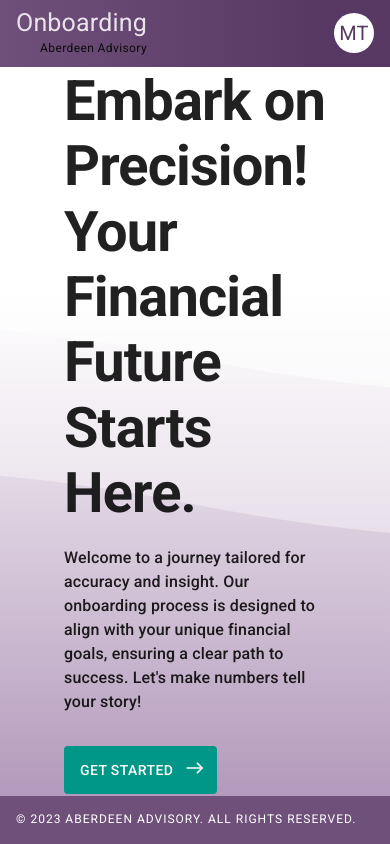
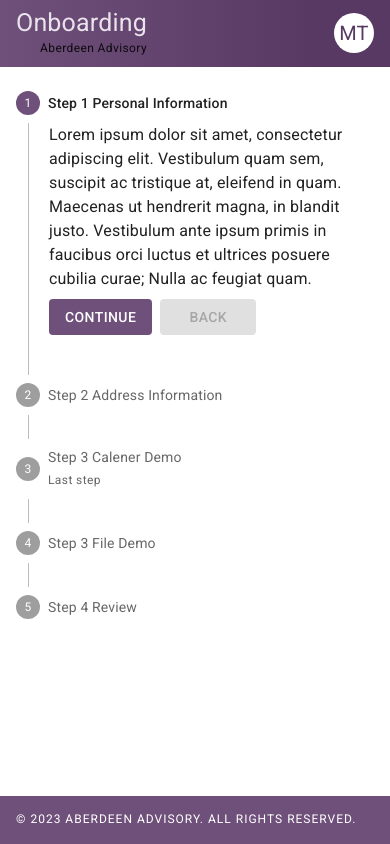
Before and after one commit to jwrigh26/poc-onboarding, a React (Vite) app: page / in a window 390 px wide. Built offline with nearby package versions, Linux system fonts and the light colour scheme.

Commit message:
WIP Mobile Stepper

```diff
--- a/src/App.jsx
+++ b/src/App.jsx
@@ -3,7 +3,7 @@ import Box from '@mui/material/Box';
 import FooterContent from 'components/Footer';
 import HeaderContent from 'components/Header';
 import Stack from '@mui/material/Stack';
-import POC from 'modules/POC/POC';
+import POCWizzard from 'modules/POC/POCWizzard';
 //
 import ColorPalette from 'components/ColorPalette';
 
@@ -29,7 +29,7 @@ function App() {
               <HeaderContent />
             </Header>
             <Main>
-              <POC />
+              <POCWizzard />
               {/* <ColorPalette /> */}
             </Main>
             <FooterWrapper>
--- a/src/components/Waves.jsx
+++ b/src/components/Waves.jsx
@@ -34,7 +34,8 @@ const WaveWrapper = styled((props) => <div {...props} />)(({ theme }) => ({
   width: '100%',
   height: '100%',
   backgroundColor: theme.palette.background.paper,
+  // background: `url(${waves}) no-repeat bottom`,
   background: `
-      linear-gradient(to bottom, rgba(255,255,255, 1) 30%, rgba(255,255,255,0) 100%),
+      linear-gradient(to bottom, rgba(255,255,255, 1) 20%, rgba(255,255,255,0) 100%),
       url(${waves}) no-repeat bottom/cover`,
 }));
--- a/src/modules/POC/POC.jsx
+++ b/src/modules/POC/POC.jsx
@@ -12,7 +12,7 @@ export default function POC() {
       <POCGrid>
         <Stack>
           <Title>Embark on Precision! Your Financial Future Starts Here.</Title>
-          <Wrapper>
+          <Content>
             <Subtitle>
               Welcome to a journey tailored for accuracy and insight. Our
               onboarding process is designed to align with your unique financial
@@ -21,14 +21,15 @@ export default function POC() {
             </Subtitle>
             <Button
               color="secondary"
+              variant="contained"
               sx={{ width: 'max-content', height: '48px' }}
               endIcon={
-                <EastIcon sx={{ mb: '3px', ml: '4px' }} fontSize="small" />
+                <EastIcon sx={{ mb: '2px', ml: '4px' }} fontSize="small" />
               }
             >
               Get Started
             </Button>
-          </Wrapper>
+          </Content>
         </Stack>
       </POCGrid>
     </Waves>
@@ -75,7 +76,7 @@ const POCGrid = styled((props) => <Box component="main" {...props} />)(
   })
 );
 
-const Wrapper = styled((props) => <Box {...props} />)(({ theme }) => ({
+const Content = styled((props) => <Box {...props} />)(({ theme }) => ({
   display: 'flex',
   alignItems: 'flex-start',
   justifyContent: 'flex-start',
--- /dev/null
+++ b/src/modules/POC/POCStep1.jsx
@@ -0,0 +1,49 @@
+import Box from '@mui/material/Box';
+import Button from 'components/Button';
+import PropTypes from 'prop-types';
+import Typography from '@mui/material/Typography';
+
+export default function POCStep1({
+  index,
+  onBack: handleBack,
+  onNext: handleNext,
+  totalSteps,
+}) {
+  return (
+    <>
+      <Typography>{description}</Typography>
+      <Box sx={{ mb: 2 }}>
+        <div>
+          <Button
+            variant="contained"
+            onClick={handleNext}
+            sx={{ mt: 1, mr: 1 }}
+          >
+            {index === totalSteps ? 'Finish' : 'Continue'}
+          </Button>
+          <Button
+            disabled={index === 0}
+            onClick={handleBack}
+            sx={{ mt: 1, mr: 1 }}
+          >
+            Back
+          </Button>
+        </div>
+      </Box>
+    </>
+  );
+}
+
+POCStep1.propTypes = {
+  index: PropTypes.number.isRequired,
+  onBack: PropTypes.func.isRequired,
+  onNext: PropTypes.func.isRequired,
+  totalSteps: PropTypes.number.isRequired,
+};
+
+const description = `
+    Lorem ipsum dolor sit amet, consectetur adipiscing elit. Vestibulum
+    quam sem, suscipit ac tristique at, eleifend in quam. Maecenas ut
+    hendrerit magna, in blandit justo. Vestibulum ante ipsum primis in
+    faucibus orci luctus et ultrices posuere cubilia curae; Nulla ac
+    feugiat quam.`;
--- /dev/null
+++ b/src/modules/POC/POCWizzard.jsx
@@ -0,0 +1,159 @@
+import { useState } from 'react';
+import { styled } from '@mui/material/styles';
+import Box from '@mui/material/Box';
+import Button from 'components/Button';
+import Stepper from '@mui/material/Stepper';
+import Step from '@mui/material/Step';
+import StepLabel from '@mui/material/StepLabel';
+import StepContent from '@mui/material/StepContent';
+import Typography from '@mui/material/Typography';
+import Paper from '@mui/material/Paper';
+
+// Steps
+import Step1 from 'modules/POC/POCStep1';
+
+export default function POCWizzard() {
+  return (
+    <Grid>
+      <Main>
+        <MobileStepper />
+      </Main>
+      {/* Supporting columns */}
+      {/* Nothing is shown for now in Leading */}
+      <Leading />
+      {/* For Trailing we will show the status  */}
+      <Trailing />
+    </Grid>
+  );
+}
+
+// Mobile Stepper
+function MobileStepper() {
+  const [activeStep, setActiveStep] = useState(0);
+
+  const handleNext = () => {
+    setActiveStep((prevActiveStep) => prevActiveStep + 1);
+  };
+
+  const handleBack = () => {
+    setActiveStep((prevActiveStep) => prevActiveStep - 1);
+  };
+
+  const handleReset = () => {
+    setActiveStep(0);
+  };
+  return (
+    <Box sx={{ p: 2 }}>
+      <Stepper activeStep={activeStep} orientation="vertical">
+        {steps.map((step, index) => (
+          <Step key={step.label}>
+            <StepLabel
+              optional={
+                index === 2 ? (
+                  <Typography variant="caption">Last step</Typography>
+                ) : null
+              }
+            >
+              {step.label}
+            </StepLabel>
+            <StepContent>
+              {
+                <step.Element
+                  index={index}
+                  onBack={handleBack}
+                  onNext={handleNext}
+                  totalSteps={steps.length - 1}
+                />
+              }
+            </StepContent>
+          </Step>
+        ))}
+      </Stepper>
+      {activeStep === steps.length && (
+        <Paper square elevation={0} sx={{ p: 3 }}>
+          <Typography>All steps completed - you&apos;re finished</Typography>
+          <Button onClick={handleReset} sx={{ mt: 1, mr: 1 }}>
+            Reset
+          </Button>
+        </Paper>
+      )}
+    </Box>
+  );
+}
+
+// Styled Components
+
+const Grid = styled((props) => <Box component="main" {...props} />)(
+  ({ theme }) => ({
+    display: 'grid',
+    height: '100%',
+    backgroundColor: theme.palette.background.paper,
+    gridTemplateColumns: '1fr',
+    gridTemplateAreas: `
+        'main'
+        `,
+    [theme.breakpoints.up('lg')]: {
+      gridTemplateColumns: `minmax(0, 1fr) ${theme.breakpoints.values.lg}px minmax(0, 1fr)`,
+      margin: '0 auto',
+      gridTemplateAreas: `
+        'leading main trailing'
+        `,
+    },
+  })
+);
+
+const Main = styled((props) => <Box {...props} />)(({ theme }) => ({
+  gridArea: 'main',
+  display: 'flex',
+  flexDirection: 'column',
+  flexGrow: 1,
+}));
+
+const Leading = styled((props) => <Box component="aside" {...props} />)(
+  ({ theme }) => ({
+    gridArea: 'leading',
+    flexGrow: 1,
+    display: 'none',
+    height: '100%',
+    backgroundColor: theme.palette.primary.customScale[100],
+    [theme.breakpoints.up('lg')]: {
+      display: 'flex',
+    },
+  })
+);
+
+const Trailing = styled((props) => <Box component="aside" {...props} />)(
+  ({ theme }) => ({
+    gridArea: 'trailing',
+    flexGrow: 1,
+    display: 'none',
+    height: '100%',
+    backgroundColor: theme.palette.primary.customScale[100],
+    [theme.breakpoints.up('lg')]: {
+      display: 'flex',
+    },
+  })
+);
+
+const steps = [
+  {
+    label: 'Step 1 Personal Information',
+    Element: Step1,
+  },
+  {
+    label: 'Step 2 Address Information',
+    Element: Step1,
+  },
+  {
+    label: 'Step 3 Calener Demo',
+    Element: Step1,
+  },
+  {
+    label: 'Step 3 File Demo',
+    Element: Step1,
+  },
+  {
+    label: 'Step 4 Review',
+    Element: Step1,
+  },
+];
```
